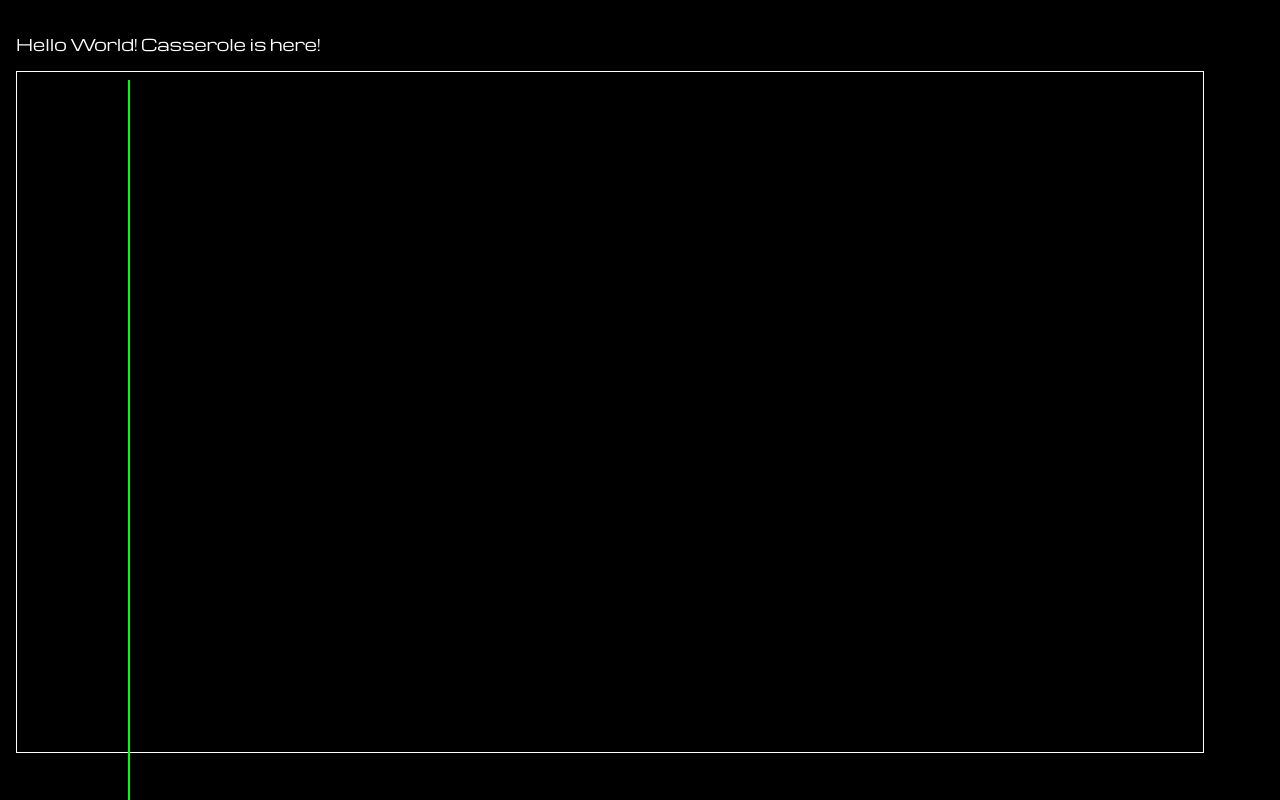
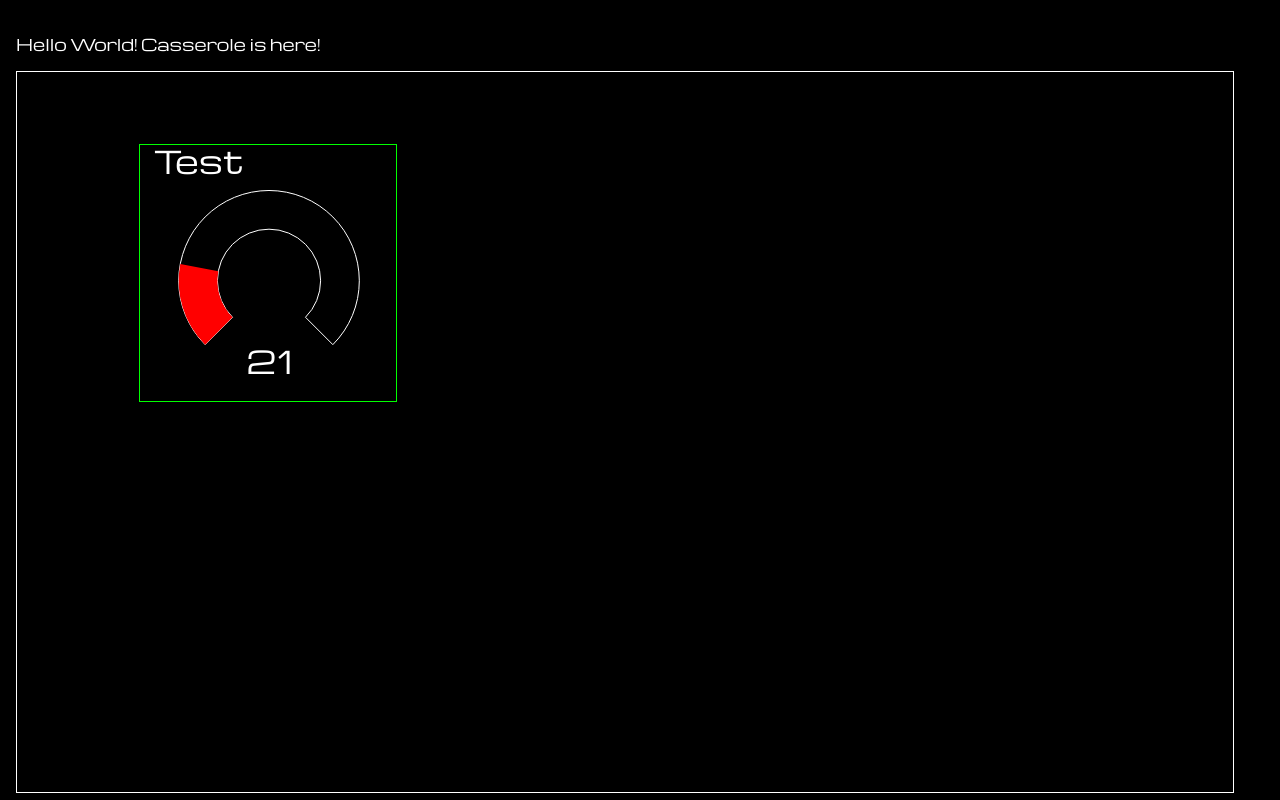
Before and after one commit to RobotCasserole1736/CasseroleWebserver2, a website with bundled scripts: page Client/src/dashboard.html in a window 1280 px wide. Shown: the top 800 px of the page. Built offline with nearby package versions, Linux system fonts and the light colour scheme.

Commit message:
It lives, and looks pretty! Yay!

```diff
--- /dev/null
+++ b/Client/src/circularGauge.js
@@ -0,0 +1,137 @@
+
+export class CircularGauge {
+    //////////////////////////////////////
+    // Public Class methods
+    //////////////////////////////////////
+    constructor(draw_div_id, title, min_range, max_range, min_acceptable, max_acceptable) {
+        this.draw_div_id = draw_div_id;
+        this.title = title;
+        this.min_range = min_range;
+        this.max_range = max_range;
+        this.min_acceptable = min_acceptable;
+        this.max_acceptable = max_acceptable;
+
+        // State Variable Defaults
+        this.hasData = false;
+        this.curVal = 0;
+
+        // Set up drawing canvas within provided div
+        this.canvas = document.createElement('canvas');
+        this.div = document.getElementById(this.draw_div_id );
+        this.canvas.id     = this.draw_div_id + "_canvas";
+        this.div.appendChild(this.canvas);
+        this.ctx = this.canvas.getContext("2d");
+
+    }
+
+    // Call this when NT is disconnected, or data is otherwise not available
+    reportNoData(){
+        this.hasData = false;
+        this.curVal = 0;
+    }
+
+    // Call this whenever a new value for the widget is available.
+    setVal(val) {
+        this.curVal = val;
+        this.hasData = true;
+    }
+
+    //Call once per render loop to redraw the gauge
+    render() {
+        this.recalcDrawConstants();
+
+        this.ctx.clearRect(0, 0, this.canvas.width, this.canvas.height);
+
+        // Draw Title Text
+        this.ctx.font = (this.titleTextSize) + "px localMichroma";
+        this.ctx.textBaseline = 'middle';
+        this.ctx.fillStyle = "#FFFFFF";
+        this.ctx.fillText(this.title, this.titleTextAnchorX, this.titleTextAnchorY);
+
+        // Draw gauge outline
+        this.ctx.strokeStyle = "#FFFFFF";
+        this.drawGauge(this.ARC_END_ANGLE, false);
+
+        // Draw Value Text
+        this.ctx.font = (this.valueTextSize) + "px localMichroma";
+        this.ctx.textBaseline = 'middle';
+        this.ctx.fillStyle = "#FFFFFF";
+        this.ctx.textAlign = 'center';
+        this.ctx.textBaseline = 'middle';
+        var displayValueStr = "----"
+        if(this.hasData){
+            displayValueStr = Math.round(this.curVal).toString();
+        }
+        this.ctx.fillText(displayValueStr, this.valueTextAnchorX, this.valueTextAnchorY);
+
+        if(this.hasData){
+            //Draw filled portion of gauge
+            if(this.curVal > this.max_acceptable || this.curVal < this.min_acceptable){
+                this.ctx.fillStyle = "#FF0000";
+            } else {
+                this.ctx.fillStyle = "#00FF00";
+            }
+
+            //Calculate the end angle to fill the gauge to
+            var gaugeFillFrac = (this.curVal - this.min_range)/(this.max_range - this.min_range);
+            gaugeFillFrac = Math.max(gaugeFillFrac, 0);
+            gaugeFillFrac = Math.min(gaugeFillFrac, 1);
+
+            var gaugeEndAngle = (this.ARC_END_ANGLE - this.ARC_START_ANGLE) * gaugeFillFrac + this.ARC_START_ANGLE;
+
+            this.drawGauge(gaugeEndAngle, true);
+        }
+
+    }
+
+    //////////////////////////////////////
+    // Private, Helper methods
+    //////////////////////////////////////
+
+    recalcDrawConstants(){
+        this.canvas.width  = this.div.offsetWidth;
+        this.canvas.height = this.div.offsetHeight;
+
+        //Drawing configurations
+
+        this.gaugeCenterX = this.canvas.width/2;
+        this.gaugeCenterY = this.canvas.height/1.9;
+
+        this.titleTextSize = (this.canvas.height*0.12);
+        this.titleTextAnchorX = this.canvas.width * 0.05;
+        this.titleTextAnchorY = this.canvas.height * 0.075;
+
+        this.valueTextSize = (this.canvas.height*0.12);
+        this.valueTextAnchorX = this.gaugeCenterX;
+        this.valueTextAnchorY = this.canvas.height * 0.85;
+
+        this.ARC_START_ANGLE = 3/4 * Math.PI;
+        this.ARC_END_ANGLE   = 9/4 * Math.PI;
+        this.ARC_MIN_RADIUS  = this.canvas.width * 0.20;
+        this.ARC_MAX_RADIUS  = this.canvas.width * 0.35;
+
+    }
+
+    drawGauge(end_angle, filled){
+        var x_1   = this.gaugeCenterX + this.ARC_MIN_RADIUS * Math.cos(this.ARC_START_ANGLE);
+        var y_1   = this.gaugeCenterY + this.ARC_MIN_RADIUS * Math.sin(this.ARC_START_ANGLE);
+        var x_2   = this.gaugeCenterX + this.ARC_MAX_RADIUS * Math.cos(this.ARC_START_ANGLE);
+        var y_2   = this.gaugeCenterY + this.ARC_MAX_RADIUS * Math.sin(this.ARC_START_ANGLE);
+        var x_3   = this.gaugeCenterX + this.ARC_MAX_RADIUS * Math.cos(end_angle);
+        var y_3   = this.gaugeCenterY + this.ARC_MAX_RADIUS * Math.sin(end_angle);
+        var x_4   = this.gaugeCenterX + this.ARC_MIN_RADIUS * Math.cos(end_angle);
+        var y_4   = this.gaugeCenterY + this.ARC_MIN_RADIUS * Math.sin(end_angle);
+        this.ctx.beginPath();
+        this.ctx.moveTo(x_1,y_1);
+        this.ctx.lineTo(x_2, y_2);
+        this.ctx.arc(this.gaugeCenterX, this.gaugeCenterY, this.ARC_MAX_RADIUS, this.ARC_START_ANGLE, end_angle);
+        this.ctx.moveTo(x_3,y_3);
+        this.ctx.lineTo(x_4, y_4);
+        this.ctx.arc(this.gaugeCenterX, this.gaugeCenterY, this.ARC_MIN_RADIUS, end_angle, this.ARC_START_ANGLE, true);
+        if(filled){
+            this.ctx.fill();
+        } else {
+            this.ctx.stroke();
+        }
+    }
+  }
--- a/Client/src/common.css
+++ b/Client/src/common.css
@@ -19,5 +19,5 @@ body {
 
 /* Ensure we use up the full screen space with our content */
 html,body {
-    height: 100%;
+    height: 95%;
 }
--- a/Client/src/dashboard.css
+++ b/Client/src/dashboard.css
@@ -2,6 +2,10 @@
 
 div.mainDrawArea {
     border: 1px solid #FFFFFF;
+    position:relative;
+    width:95vw;
+    height:56.25vw;
+
 }
 
 div.widgetBase {
--- a/Client/src/dashboard.html
+++ b/Client/src/dashboard.html
@@ -11,12 +11,14 @@
 <body>
     <p> Hello World! Casserole is here!</p>
 
-    <div class="mainDrawArea" style="height:85%;width:95%;">
+    <div class="mainDrawArea">
         <!-- main drawing area for dashboard -->
 
-        <div class="widgetBase" style="top:10%;left:10%;height:30;padding-top:100%" id="widget1"> </div>
+        <div class="widgetBase" style="top:10%;left:10%;height:20vw;width:20vw" id="widget1"></div>
 
     </div>
+
+    <script type="module" src="./dashboard.js"></script>
 
 </body>
 
--- /dev/null
+++ b/Client/src/dashboard.js
@@ -0,0 +1,27 @@
+import { CircularGauge } from './circularGauge.js'
+
+//////////////////////////////////////////////////
+// Logic to run on page load
+//////////////////////////////////////////////////
+
+// Instantiate all widgets
+var widget1 = new CircularGauge('widget1', 'Test', 0,100,75,95);
+
+
+// Start up rendering (never returns)
+mainRenderLoop();
+
+
+//////////////////////////////////////////////////
+// Render & Animation Loop Functions
+//////////////////////////////////////////////////
+
+function mainRenderLoop(){
+
+    var testSin1 = 50+50*Math.sin( Date.now()/1000.0 * 2 * Math.PI * 0.1);
+
+    widget1.setVal(testSin1);
+    widget1.render();
+
+    requestAnimationFrame(mainRenderLoop);
+}
```
Also changed, not shown: 1 other file.
